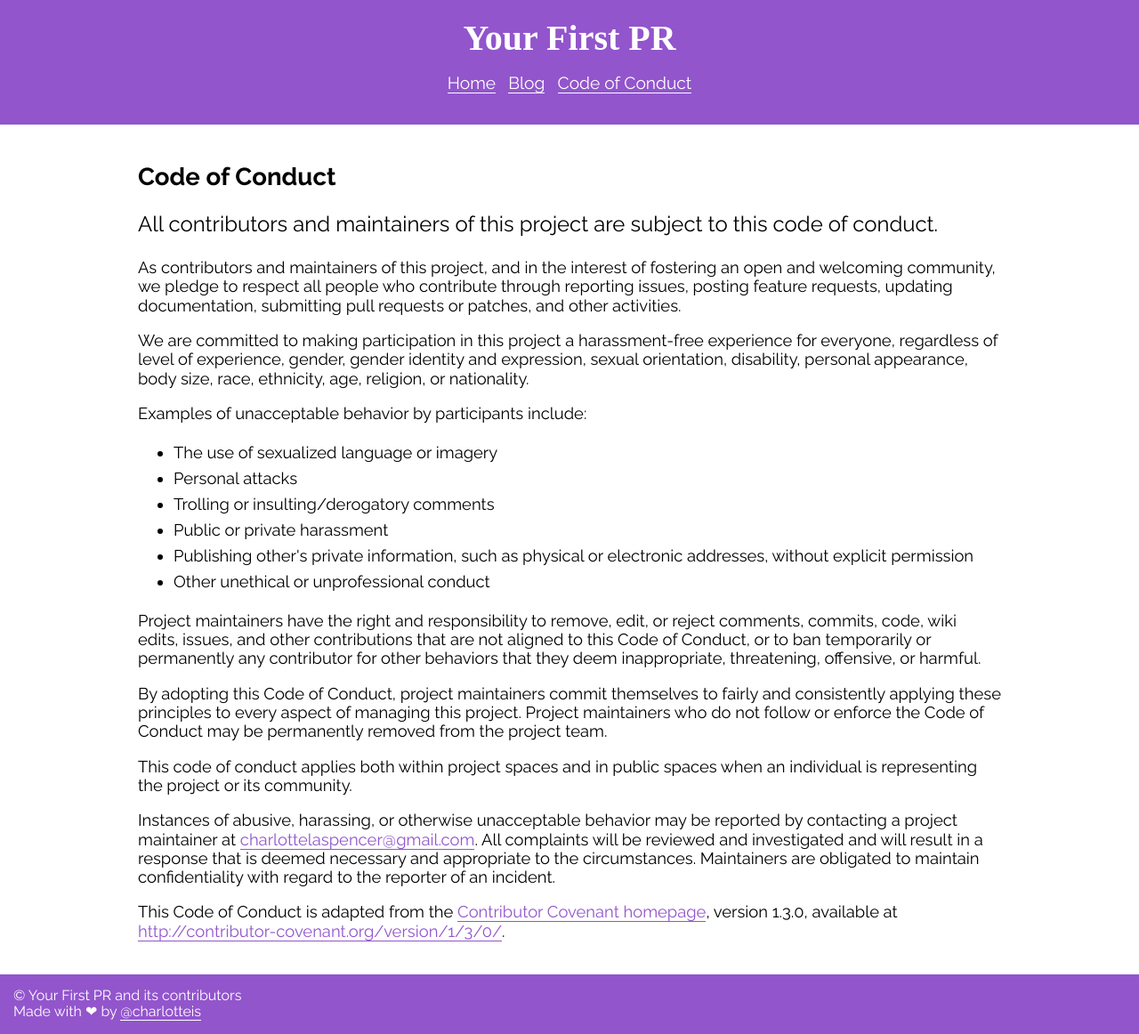
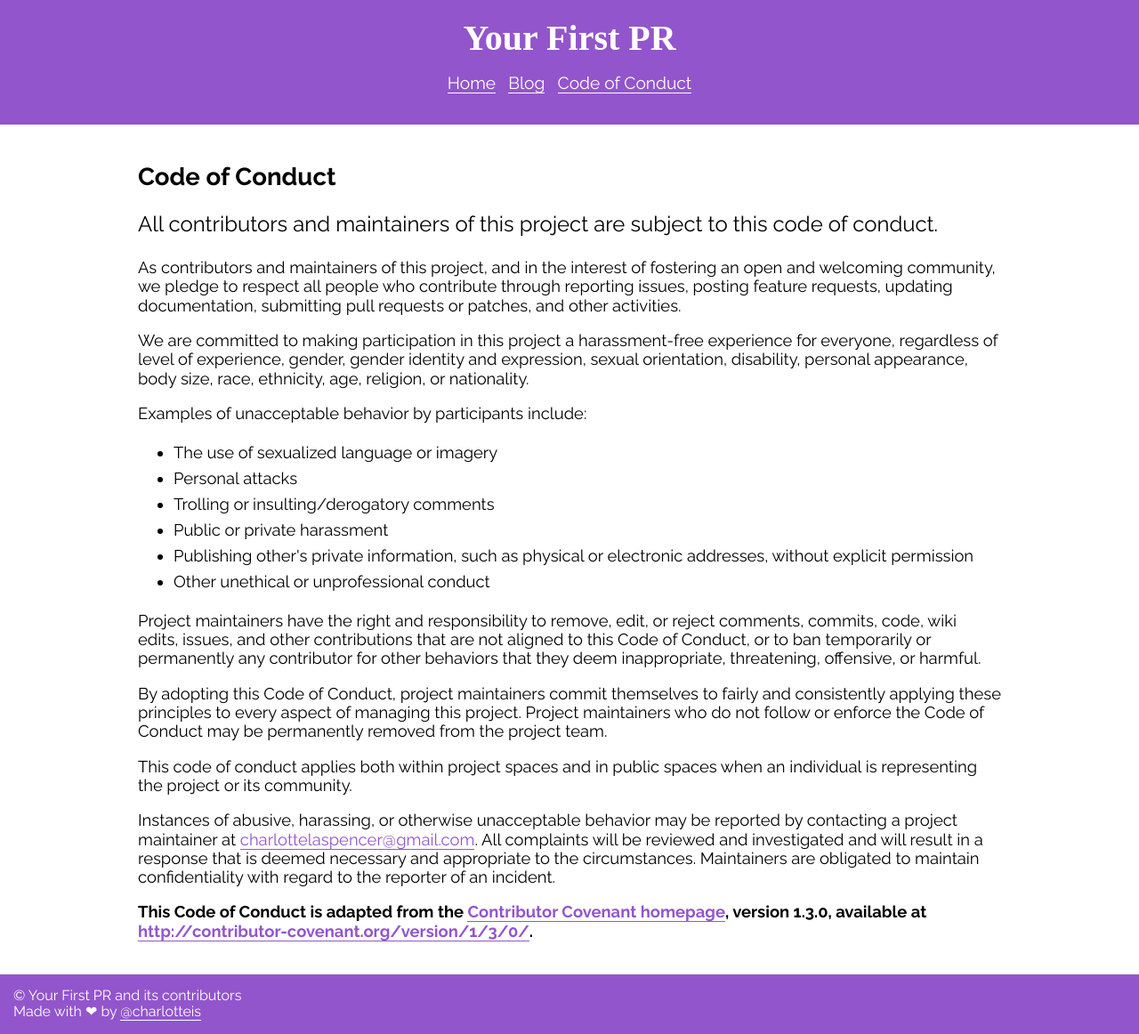
Before and after one commit to yourfirstpr/yourfirstpr.github.io, a Jekyll site: the page built from coc.html, in a window 1280 px wide. Shown: the whole page at 89% size. Built offline with Jekyll 4.4.1, drawn with Linux system fonts in a browser that asks for light colours; nearby versions of some CDN libraries; some web fonts are replaced.

Commit message:
Update coc.html

```diff
--- a/coc.html
+++ b/coc.html
@@ -3,7 +3,7 @@
 title: Code of conduct
 ---
   <section id='#introduction'>
-    <h2>Code of Conduct</h2>
+    <h2><b>Code of Conduct</b></h2>
     <p id='headline'>
       All contributors and maintainers of this project are subject to this code of conduct.
     </p>
@@ -63,8 +63,8 @@
       incident.
     </p>
 
-    <p>
+    <p><b>
       This Code of Conduct is adapted from the <a href='http://contributor-covenant.org'>Contributor Covenant homepage</a>,
       version 1.3.0, available at <a href='http://contributor-covenant.org/version/1/3/0/'>http://contributor-covenant.org/version/1/3/0/</a>.
-    </p>
+      </b> </p>
   </section>
```
